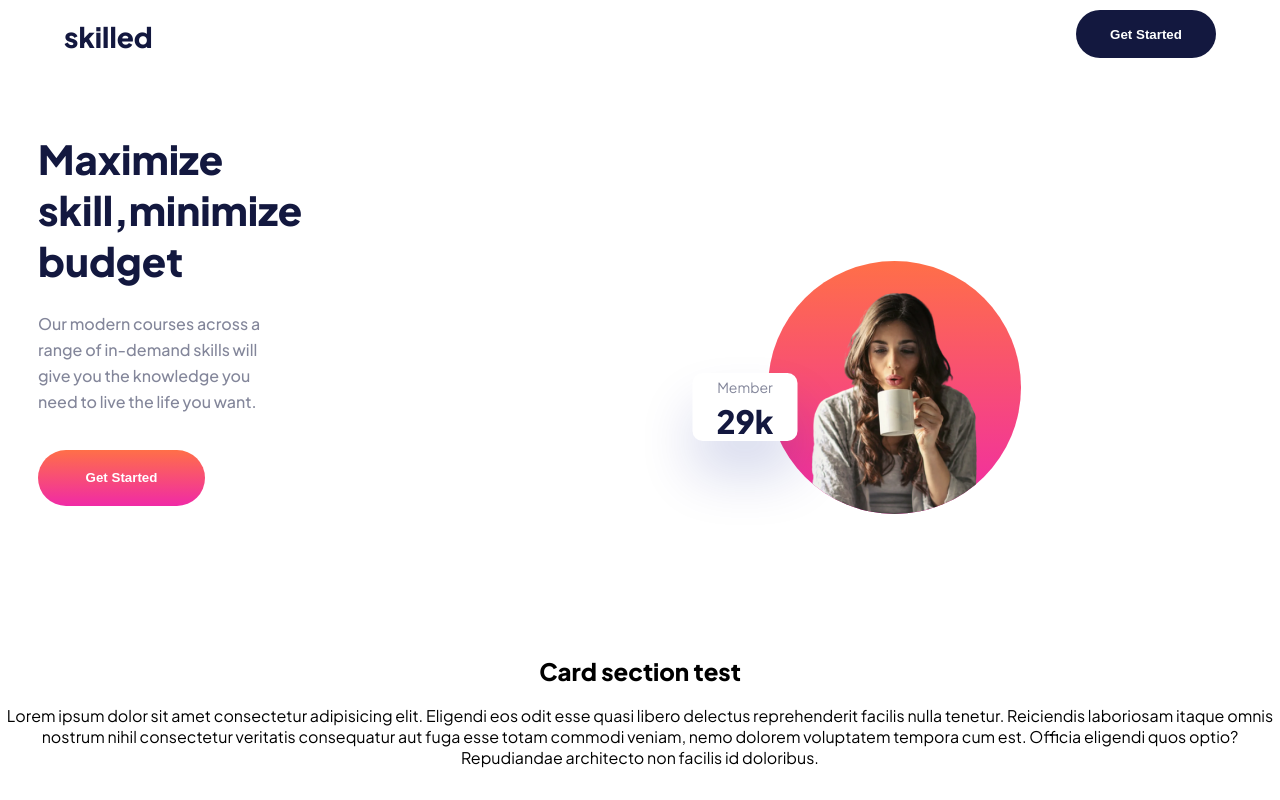
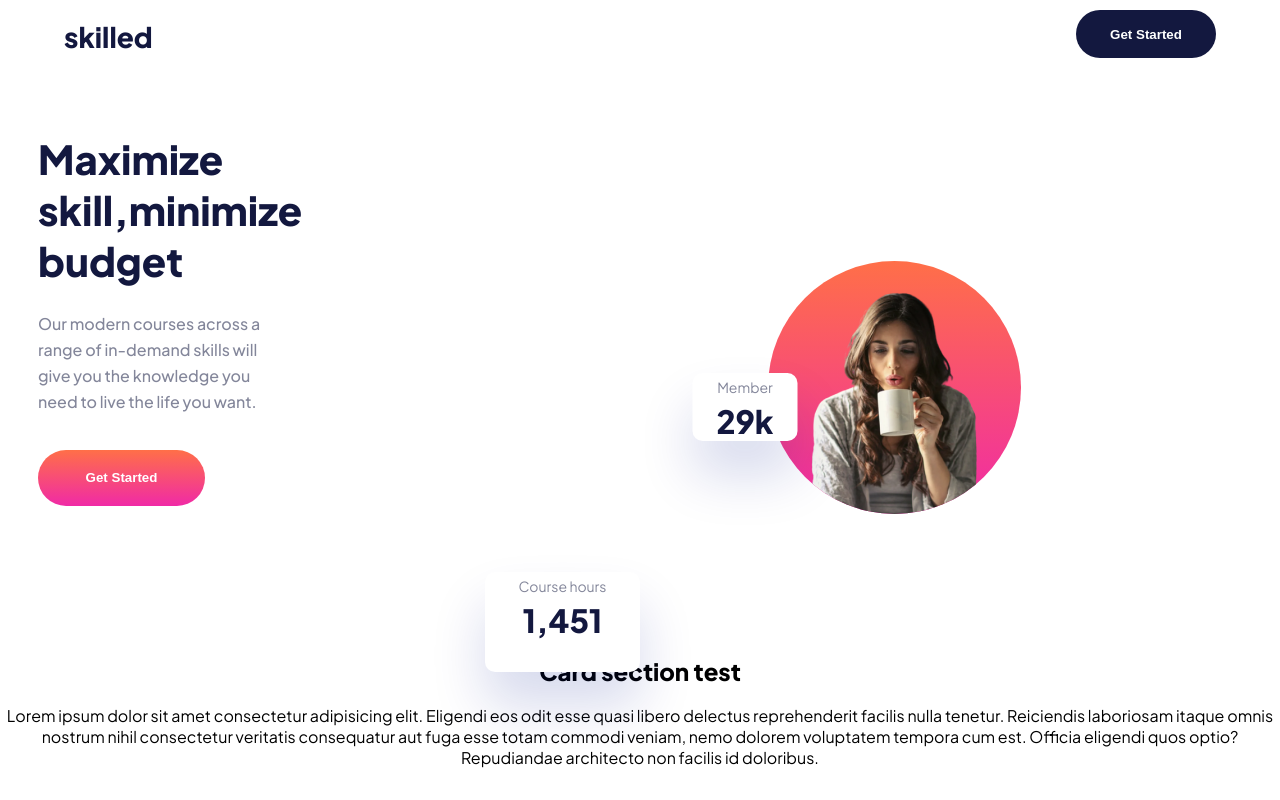
Before and after one commit to PiriyaLapa/Skilled-e-learning-landing-page, a React (Create React App) app: page / in a window 1280 px wide. Built offline with nearby package versions, Linux system fonts and the light colour scheme.

Commit message:
update and try to deploy

```diff
--- a/src/components/figure/CourseBox.tsx
+++ b/src/components/figure/CourseBox.tsx
@@ -1,13 +1,18 @@
-// import { Component, ReactNode } from "react";
-// import { DataProps } from "./interface";
-// // import { StyledCourseBox } from "./styles";
-// // import { theme } from "../../utilities";
+import { Component, ReactNode } from "react";
+import { DataProps } from "./interface";
+import { StyledCourseBox } from "./styles";
+import { theme } from "../../utilities";
 
-// export default class CourseBox extends Component<DataProps> {
-//   render(): ReactNode {
-//     const { data } = this.props;
-//     return (
-
-//     );
-//   }
-// }
+export default class CourseBox extends Component<DataProps> {
+  render(): ReactNode {
+    const { title, score} = this.props.data.dataCourse;
+    const {thirdColor} = theme;
+    return (
+        // <div>{data.dataCourse.title}</div>
+        <StyledCourseBox color={thirdColor}>
+           <span>{title}</span>
+           <p>{score}</p>
+        </StyledCourseBox>
+    );
+  }
+}
--- a/src/components/figure/MemberBox.tsx
+++ b/src/components/figure/MemberBox.tsx
@@ -6,8 +6,9 @@ import { theme } from "../../utilities";
 export default class MemberBox extends Component<DataProps> {
   render(): ReactNode {
     const { data } = this.props;
+    const {thirdColor} = theme;
     return (
-      <StyledMemberBox color={theme.thirdColor}>
+      <StyledMemberBox color={thirdColor}>
         <span>{data.dataMember.title}</span>
         <p>{data.dataMember.score}</p>
       </StyledMemberBox>
--- a/src/components/figure/MobileHero.tsx
+++ b/src/components/figure/MobileHero.tsx
@@ -3,7 +3,7 @@ import { urlImgProps } from "../interface/MobileHeroImg";
 import { StyledHeroImg, CircleShape, InnerBox } from "./styles";
 import { dataScore } from "../../utilities";
 import MemberBox from "./MemberBox";
-// import CourseBox from "./CourseBox";
+import CourseBox from "./CourseBox";
 
 export default class MobileHero extends Component<urlImgProps> {
   render(): ReactNode {
@@ -12,7 +12,7 @@ export default class MobileHero extends Component<urlImgProps> {
     return (
       <InnerBox>
         <MemberBox data={{dataMember,dataCourse}} />
-        {/* <CourseBox data={{dataMember,dataCourse}} />  */}
+        <CourseBox data={{dataMember,dataCourse}} />
         <CircleShape color={color}>
           <StyledHeroImg src={urlImg} alt="HeroImg" />
         </CircleShape>
--- a/src/components/figure/styles.ts
+++ b/src/components/figure/styles.ts
@@ -82,6 +82,13 @@ export const StyledMemberBox = styled.div<{ color: string }>`
   }
 `;
 
-export const  StyledCourseBox = styled(StyledMemberBox)`
-  background-color:green;
+export const StyledCourseBox = styled(StyledMemberBox)`
+  @media screen and (min-width:375px){
+   max-width:155px;
+   height:100px;
+   position:absolute;
+   top:50%;
+   left:50%;
+   transform:translate(-100%,180%);
+  }
 `;
```
